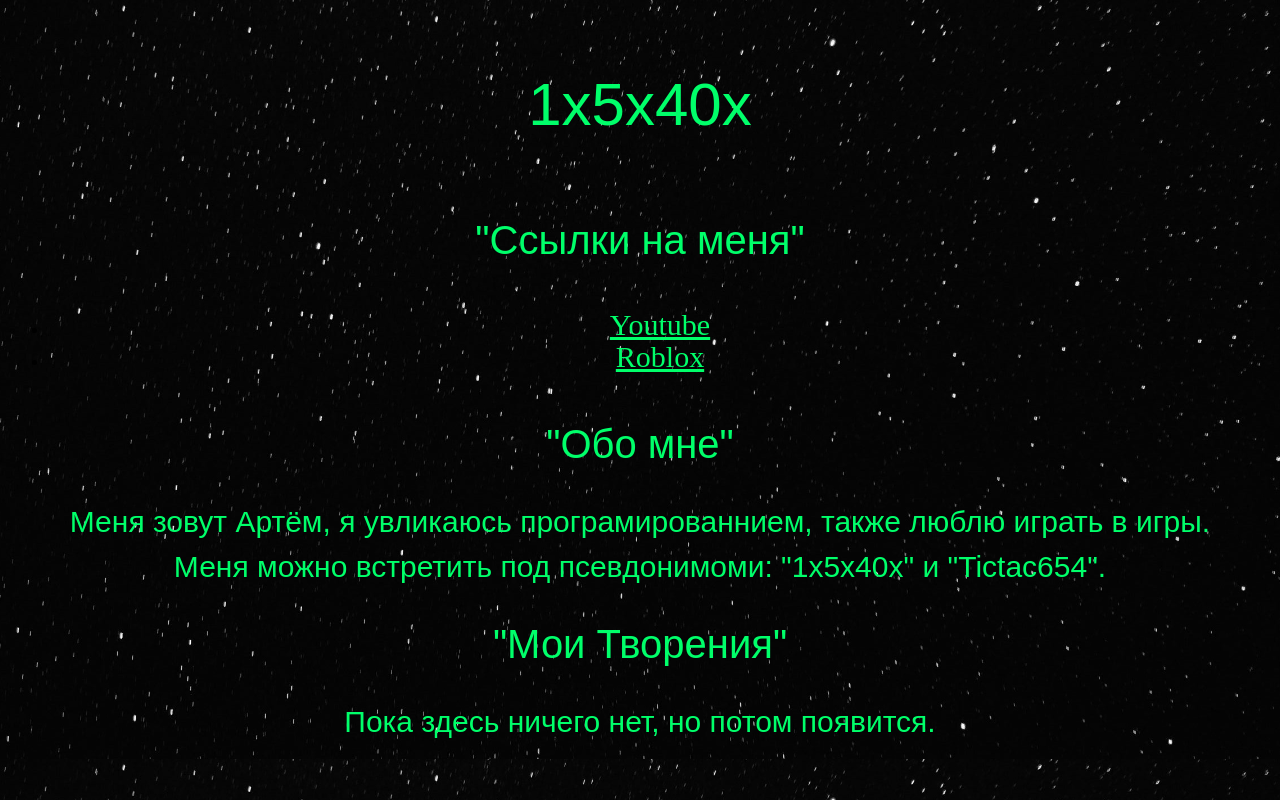
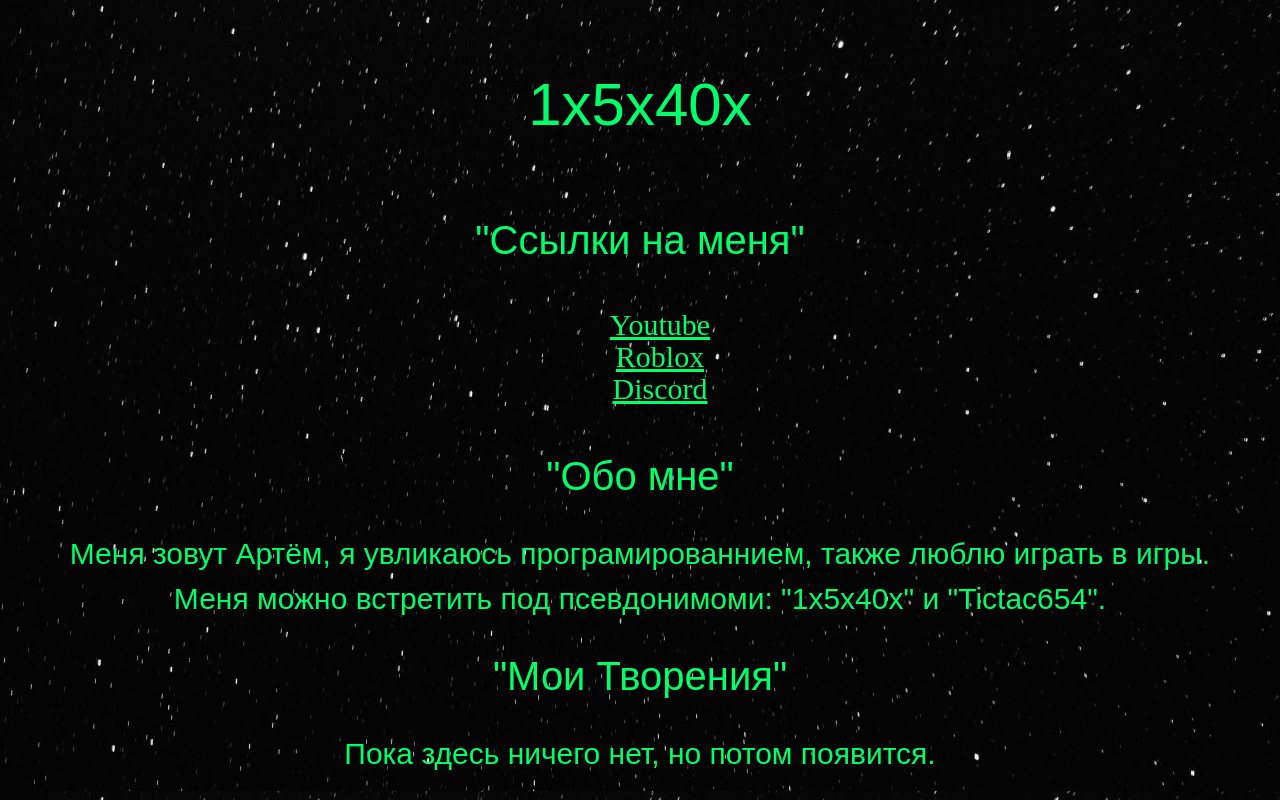
Before and after one commit to 1x5x40x/1x5x40x.io, a plain HTML site: page index.html in a window 1280 px wide. Drawn offline with Linux system fonts and the light colour scheme.

Commit message:
Add files via upload

```diff
--- a/index.html
+++ b/index.html
@@ -22,6 +22,9 @@
                     <li>
                         <a href="https://www.roblox.com/users/3694946307/profile">Roblox</a>
                     </li>
+                    <li>
+                        <a href="https://discord.gg/Sw2mSRV5t">Discord</a>
+                    </li>
                 </ul>
                 <p class="title">"Обо мне"</p>
                 <p class="center-container">Меня зовут Артём, я увликаюсь програмированнием, также люблю играть в игры.</p>
```
